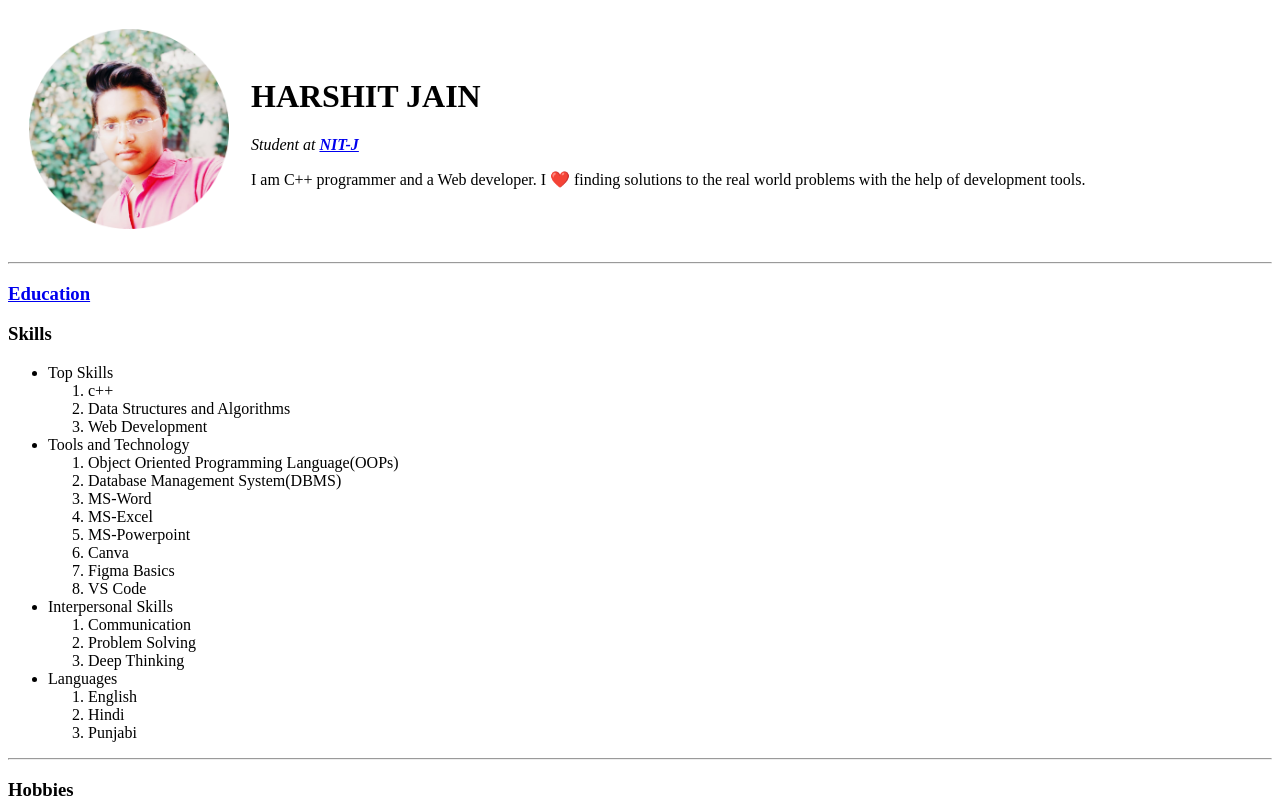
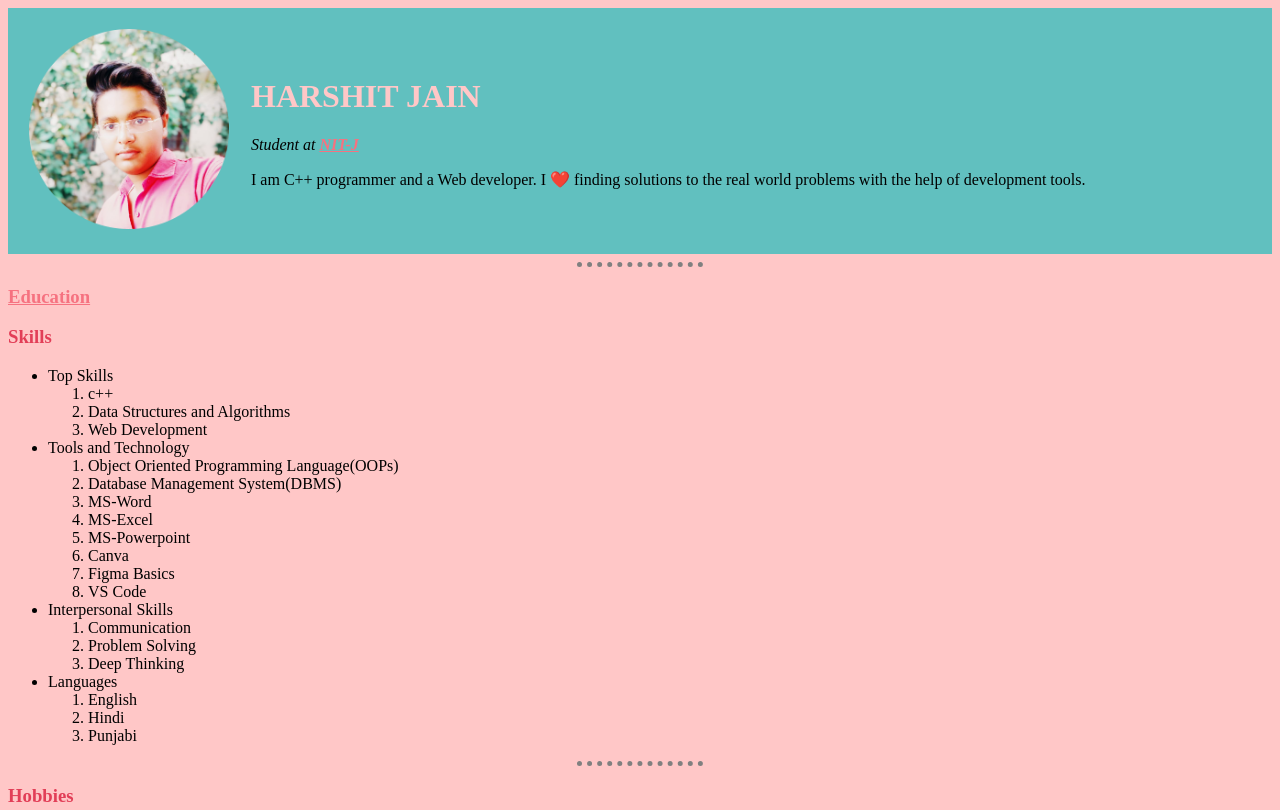
Before and after one commit to Harshitjain2110/CV, a plain HTML site: page Index.html in a window 1280 px wide. Shown: the top 810 px of the page. Drawn offline with Linux system fonts and the light colour scheme.

Commit message:
Update Index.html

```diff
--- a/Index.html
+++ b/Index.html
@@ -3,16 +3,20 @@
     <HEAD>
         <META CHARSET="UTF-8">
         <TITLE>Harshit's Personal site</TITLE>
+       <link rel="stylesheet" href="css/styles.css">
     </HEAD>
     <BODY>
+        <div>
             <table cellspacing="20">
                 <tr>
                     <td><img src="Images/circle-cropped.png" alt="Harshit's pic" width=200 height=200></td>
                     <td> <H1>HARSHIT JAIN</H1>
                         <p><em>Student at <a href="https://www.nitj.ac.in/"><strong>NIT-J</strong></a></em></p>
-                    <P>I am C++ programmer and a Web developer. I ❤️ finding solutions to the real world problems with the help of development tools.</P></td>
+                        <P>I am C++ programmer and a Web developer. I ❤️️ finding solutions to the real world problems with the help of development tools.</P></td>
                 </tr>
             </table>
+        </div>
+
 
 
         <hr>
```
Lines whose indentation alone changed are shown as unchanged.
